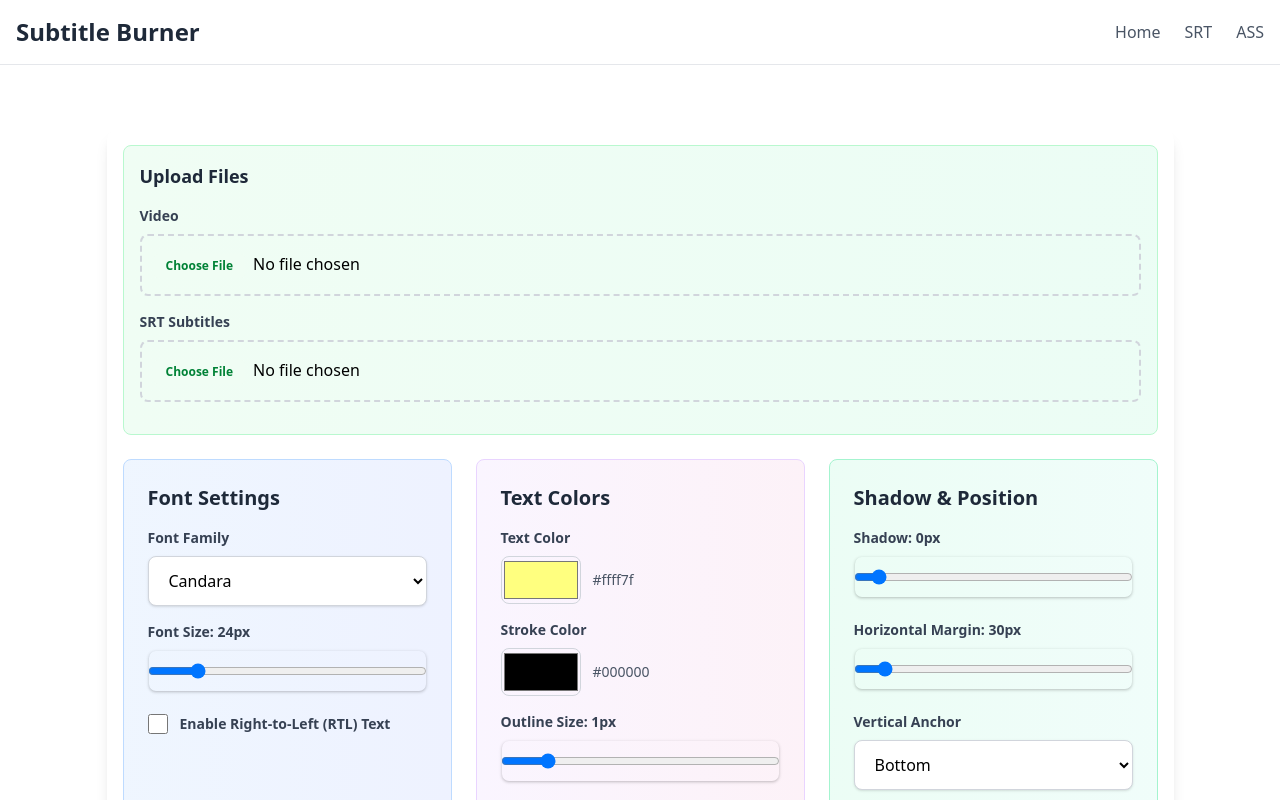
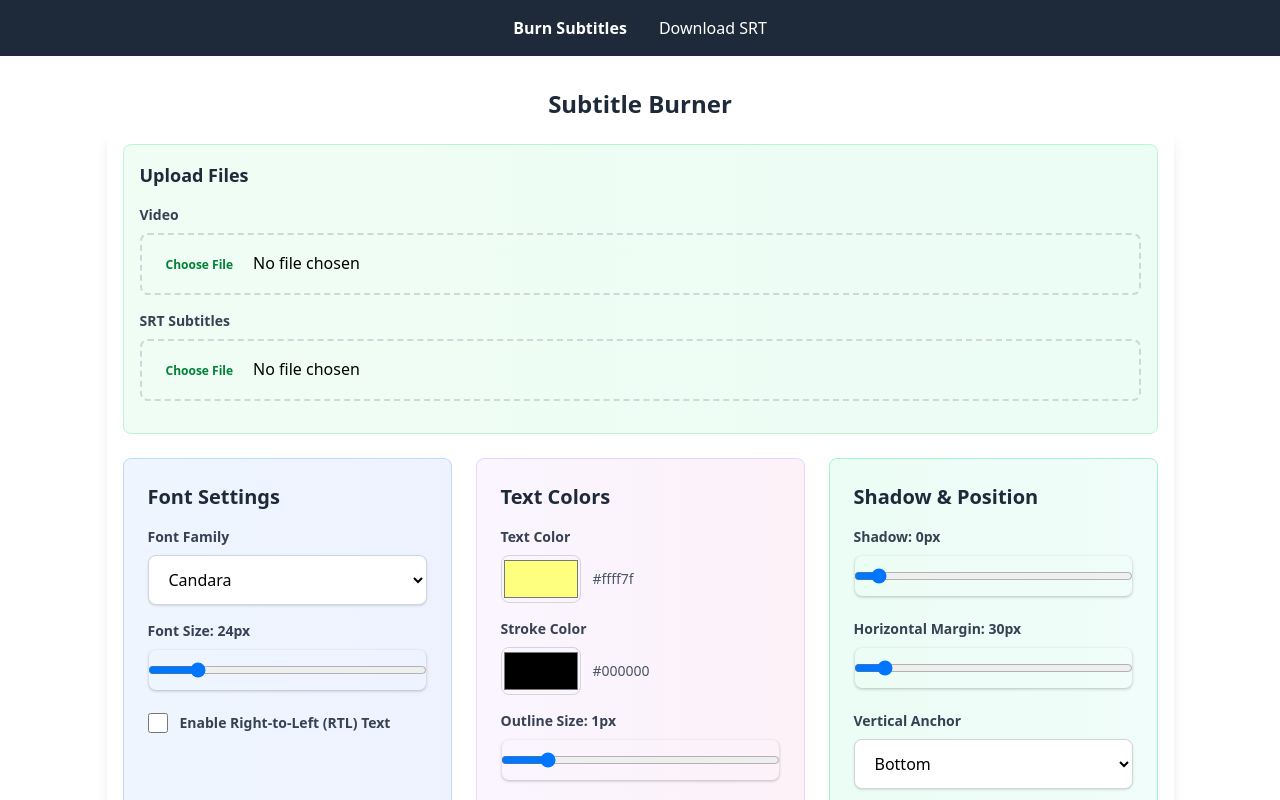
Before and after one commit to BurnySc2/burn-subtitles-web, a SvelteKit app: page / in a window 1280 px wide. Shown: the top 800 px of the page. Built offline with nearby package versions, Linux system fonts and the light colour scheme; a web font is replaced by a local one.

Commit message:
Improve navigation

```diff
--- a/src/lib/components/ASSSubtitleProcessor.svelte
+++ b/src/lib/components/ASSSubtitleProcessor.svelte
@@ -128,7 +128,12 @@ function reset_output_wrapper() {
 </script>
 
 <div
-	class="processor-container mx-auto max-w-6xl min-w-0 space-y-6 rounded-xl bg-white p-4 shadow-lg"
+	class="flex flex-col space-y-2"
+>
+<div class="mx-auto text-2xl font-bold text-gray-800">Subtitle Burner</div>
+
+<div
+	class="processor-container mx-auto max-w-6xl min-w-0 space-y-6 rounded-xl bg-white p-4 shadow-lg flex flex-col"
 >
 	<!-- Upload Section -->
 	<div
@@ -669,6 +674,7 @@ function reset_output_wrapper() {
 		</div>
 	{/if}
 </div>
+</div>
 
 <style>
 	.processor-container {
--- /dev/null
+++ b/src/lib/components/Navigation.svelte
@@ -0,0 +1,23 @@
+<script lang="ts">
+import { resolve } from "$app/paths"
+import { page } from "$app/state"
+
+const is_active = (path: string) => {
+    return page.url.pathname === path
+}
+</script>
+
+<nav class="bg-gray-800 p-4 text-white">
+    <div class="container mx-auto flex justify-center space-x-8">
+        <a
+            href={resolve('/')}
+            class="transition-colors hover:text-gray-300 {is_active('/') ? 'font-bold' : ''}"
+            >Burn Subtitles</a
+        >
+        <a
+            href={resolve('/download-srt')}
+            class="transition-colors hover:text-gray-300 {is_active('/download-srt') ? 'font-bold' : ''}"
+            >Download SRT</a
+        >
+    </div>
+</nav>
--- a/src/routes/+layout.svelte
+++ b/src/routes/+layout.svelte
@@ -1,12 +1,16 @@
 <script lang="ts">
 import "../app.css"
 import favicon from "$lib/assets/favicon.svg"
+import Navigation from "$lib/components/Navigation.svelte"
 
 let { children } = $props()
 </script>
 
 <svelte:head>
-	<link rel="icon" href={favicon} />
+    <link
+        rel="icon"
+        href={favicon}
+    >
     <style>
     /* Needs to be in sync with `subtitle-processing.ts` */
     @font-face {
@@ -89,42 +93,8 @@ let { children } = $props()
     </style>
 </svelte:head>
 
-<!-- Header -->
-<header class="border-b border-gray-200 bg-white/80 backdrop-blur-sm">
-	<div class="container mx-auto px-4 py-4">
-		<div class="flex items-center justify-between">
-			<div class="flex items-center space-x-4">
-				<h1 class="text-2xl font-bold text-gray-800">
-					Subtitle Burner
-				</h1>
-			</div>
-
-			<!-- Navigation -->
-			<nav class="flex items-center space-x-6">
-				<a
-					href="/"
-					class="text-gray-600 hover:text-emerald-600 transition-colors duration-200"
-				>
-					Home
-				</a>
-				<a
-					href="/srt"
-					class="text-gray-600 hover:text-emerald-600 transition-colors duration-200"
-				>
-					SRT
-				</a>
-				<a
-					href="/ass"
-					class="text-gray-600 hover:text-emerald-600 transition-colors duration-200"
-				>
-					ASS
-				</a>
-			</nav>
-		</div>
-	</div>
-</header>
-
+<main class="container  flex min-w-screen min-h-screen flex-col mx-auto">
+    <Navigation />
     <!-- Main Content -->
-<main class="container mx-auto px-4 py-8">
     {@render children?.()}
 </main>
--- a/src/routes/dev/+page.svelte
+++ b/src/routes/dev/+page.svelte
@@ -1,4 +1,5 @@
 <script lang="ts">
+// Simplest working example
 import { FFmpeg } from "@ffmpeg/ffmpeg"
 // @ts-expect-error
 import type { LogEvent, ProgressEvent } from "@ffmpeg/ffmpeg/dist/esm/types"
--- /dev/null
+++ b/src/routes/download-srt/+page.svelte
@@ -0,0 +1 @@
+TODO
```
Lines whose indentation alone changed are shown as unchanged.
